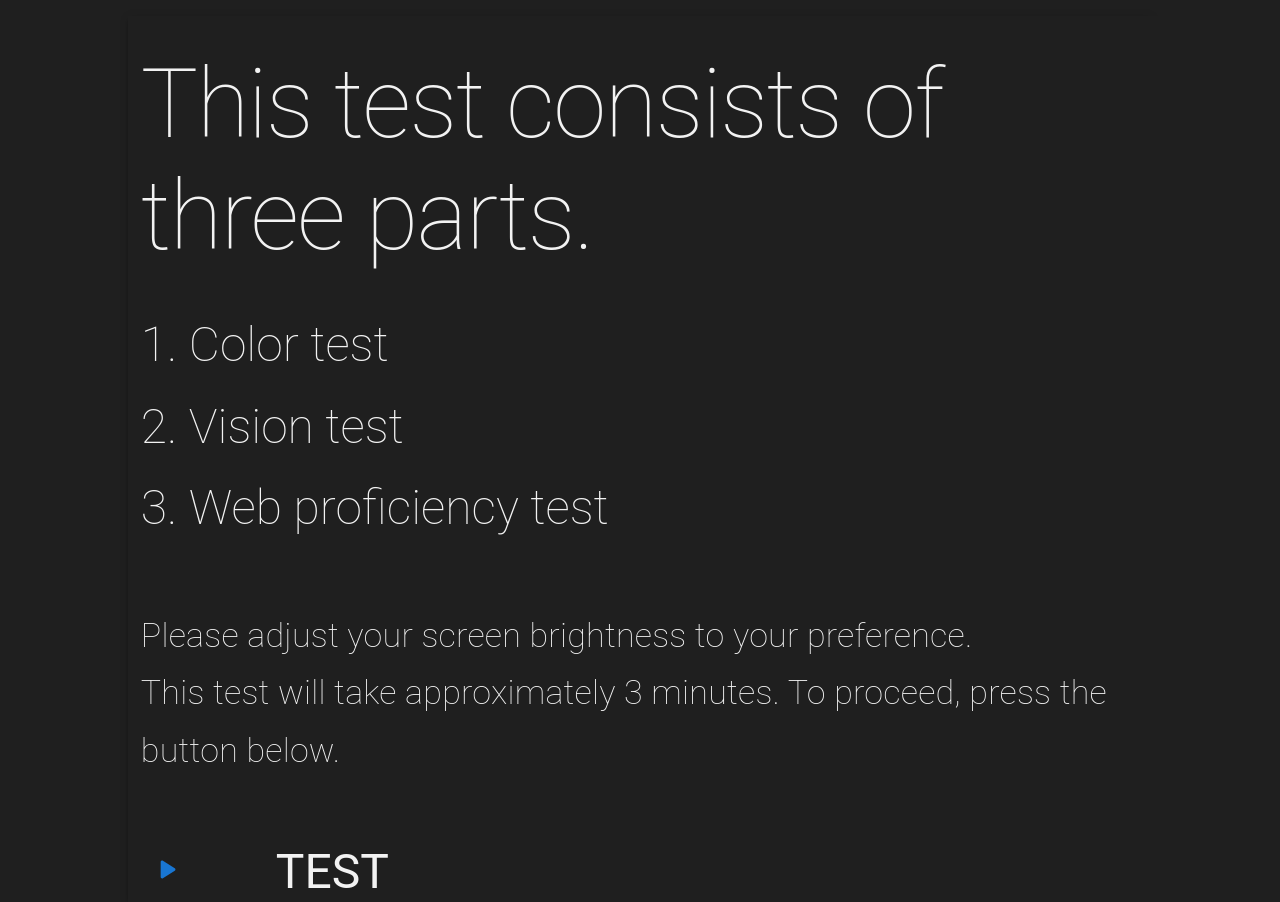
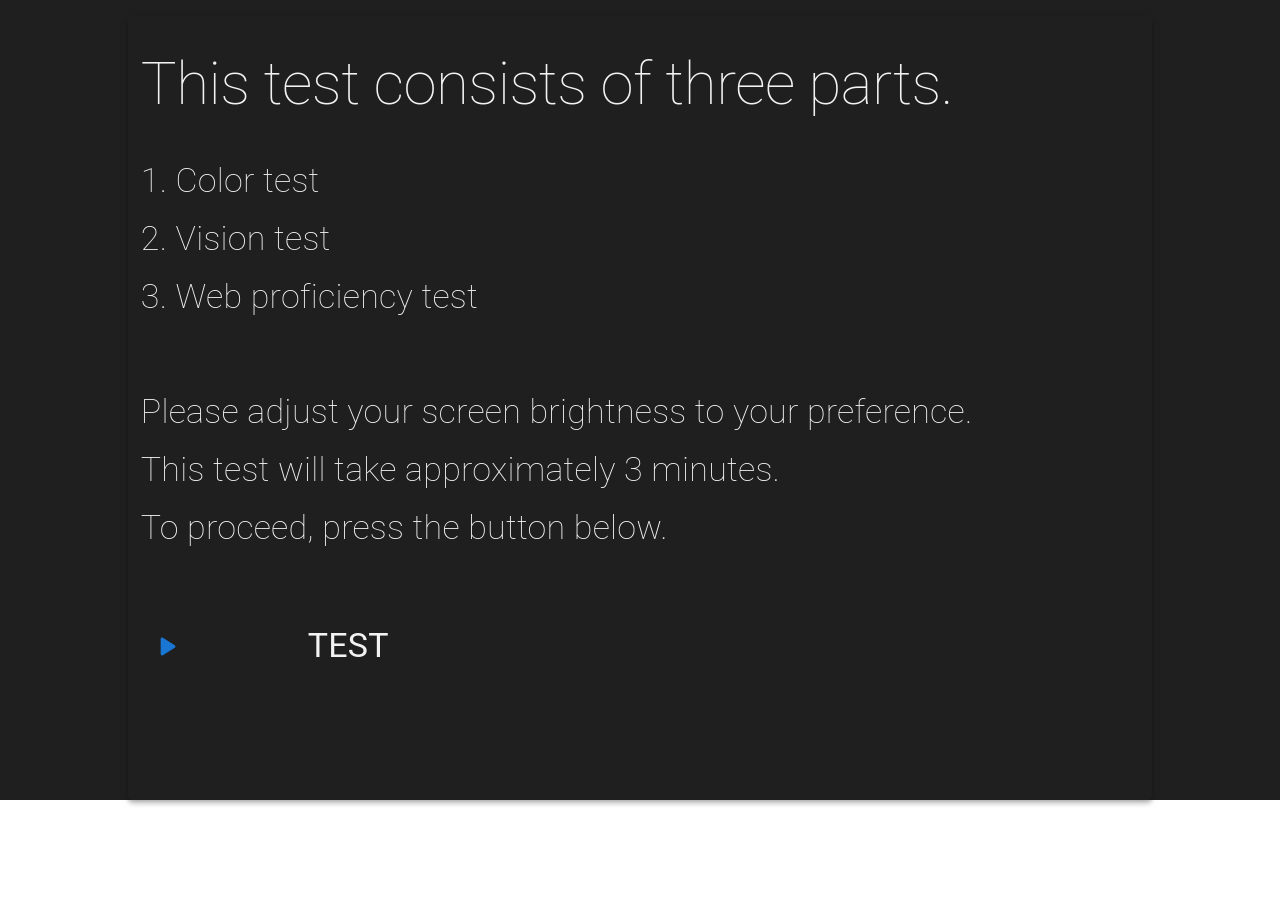
Before and after one commit to pinkishincoloragain/VisualHelper, a React (Create React App) app: page /test in a window 1280 px wide. After the commit the page ends 800 px from the top, so only its background shows below. Built offline with nearby package versions, Linux system fonts and the light colour scheme.

Commit message:
added Readingtest Test box

```diff
--- a/src/Components/Button2.js
+++ b/src/Components/Button2.js
@@ -44,9 +44,9 @@ export default function Button2(props) {
       </Box>
       <Box sx={{ margin: "auto" }}>
         <Typography
-          variant="h3"
+          variant="h4"
           color={mode ? "#f2f2f2" : "#1f1f1f"}
-          fontSize={"h3.fontSize"}
+          fontSize={"h4.fontSize"}
         >
           {props.name}
         </Typography>
--- a/src/Components/LinkButton.js
+++ b/src/Components/LinkButton.js
@@ -12,7 +12,7 @@ export default function LinkButton(props) {
       sx={{
         // width: "6vw",
         height: "5vh",
-        ...props.sx
+        ...props.sx,
       }}
     >
       <Button2
--- a/src/Components/Styles.js
+++ b/src/Components/Styles.js
@@ -1,9 +1,11 @@
-import { Typography, Box } from "@mui/material";
+import { useState } from "react";
+
+import { Typography } from "@mui/material";
 
 const Typography2 = (props) => {
   return (
     <Typography
-      variant="h3"
+      variant="h4"
       fontWeight={"100"}
       lineHeight="1.7"
       onClick={props.onClick}
@@ -14,27 +16,4 @@ const Typography2 = (props) => {
   );
 };
 
-const TextBox = (props) => {
-  return (
-    <Box
-      sx={{
-        p: "1rem",
-        width: "100%",
-        height: "100%",
-        backgroundColor: !props.darkMode ? "#f2f2f2" : "#1f1f1f",
-        border: !props.darkMode ? "solid red 1px" : "solid yellow 1px",
-        ...props.sx,
-      }}
-    >
-      <Typography
-        sx={{ px: "4vw" }}
-        variant="h6"
-        color={props.darkMode ? "#f2f2f2" : "#1f1f1f"}
-      >
-        {props.text}
-      </Typography>
-    </Box>
-  );
-};
-
-export { Typography2, TextBox };
+export { Typography2 };
--- a/src/Components/Test/Notice.js
+++ b/src/Components/Test/Notice.js
@@ -24,19 +24,19 @@ export default function Notice(props) {
   const brightness = !darkMode ? "brightness" : "brightness";
 
   return (
-    <Box sx={{ height: "100%" }}>
+    <Box sx={{ height: "98vh" }}>
       <Box
         sx={{
           pl: "1vw",
           pr: "1vw",
           pt: "4vh",
-          width: "80vw",
+          width: "70vw",
           backgroundColor: darkMode ? "#1f1f1f" : "#f2f2f2",
         }}
       >
         <Typography
           sx={{ color: !darkMode ? "#1f1f1f" : "#f2f2f2", mb: "4vh" }}
-          variant="h1"
+          variant="h2"
           fontWeight={"100"}
         >
           This test consists of three parts.
@@ -63,8 +63,8 @@ export default function Notice(props) {
           <br />
           Please adjust your screen {brightness} to your preference.
           <br />
-          This test will take approximately 3 minutes. To proceed, press the
-          button below.
+          This test will take approximately 3 minutes.
+          <br /> To proceed, press the button below.
           <br />
           <br />
         </Typography>
--- a/src/Components/Test/ReadingTest.js
+++ b/src/Components/Test/ReadingTest.js
@@ -5,7 +5,7 @@ import Plate6 from "../../assets/test/Plate6.gif";
 import Plate7 from "../../assets/test/Plate7.gif";
 import Plate8 from "../../assets/test/Plate8.gif";
 import { useSelector } from "react-redux";
-import { TextBox } from "../Styles";
+import TextBox from "./TextBox";
 
 const q7 = {
   name: "q4",
@@ -23,6 +23,8 @@ const q7 = {
 };
 const q8 = {
   name: "q5",
+  text1: "fish",
+  text2: "fish2",
 };
 const q9 = {
   name: "q6",
@@ -35,11 +37,31 @@ const q9 = {
 
 const questions = [q7, q8, q9];
 
+// configuration : darkmode, font, ...
+const configuration = [];
+
 const ReadingTest = (props) => {
   const darkMode = useSelector((state) => state.mode.value);
 
   const handleClick = () => {
     props.handleStep();
+  };
+
+  const questionForm = () => {
+    return (
+      <>
+        <TextBox
+          onClick={handleClick}
+          text={questions[props.qNum].text1}
+          darkMode={false}
+        />
+        <TextBox
+          onClick={handleClick}
+          text={questions[props.qNum].text2}
+          darkMode={true}
+        />
+      </>
+    );
   };
 
   return (
@@ -75,29 +97,8 @@ const ReadingTest = (props) => {
             // border: "1px solid #f2f2f2",
           }}
         >
-          <TextBox text={questions[props.qNum].text1} darkMode={false} />
-          <Button2 name="finished" sx={{ mb: "10vh" }} />
-          <TextBox text={questions[props.qNum].text2} darkMode={true} />
-          <Button2 name="finished" />
-          <Box
-            sx={{
-              display: "flex",
-              width: "15vw",
-              // margin: "auto",
-              mt: "20vh",
-              ml: "30vw",
-            }}
-          >
-            <Button2
-              sx={{
-                ml: "5vw",
-                mt: "20vh",
-                width: "20vw",
-              }}
-              name="Finish"
-              onClick={handleClick}
-            ></Button2>
-          </Box>
+          {/* {console.log("qNum: " + props.qNum)} */}
+          {questionForm()}
         </Box>
       </Box>
     </>
--- a/src/Components/Test/Test.js
+++ b/src/Components/Test/Test.js
@@ -1,4 +1,4 @@
-import { useState, useEffect } from "react";
+import { useRef, useState, useEffect } from "react";
 import { useSelector } from "react-redux";
 import { Typography, Paper } from "@mui/material";
 import { Box } from "@mui/system";
@@ -10,22 +10,31 @@ import ResultPage from "../../Views/ResultPage";
 import { useMemo } from "react";
 import styled, { keyframes } from "@emotion/react";
 
+const timeBar = keyframes`
+from {
+  width: 0%;
+  }
+  to {
+    width: 100%;
+    }
+    `;
+
 function TimeBar(props) {
   const darkMode = useSelector((state) => state.mode.value);
-  const [rerender, setRerender] = useState(false);
+  const timeBarRef = useRef(null);
 
   useEffect(() => {
-    console.log(props.step);
-  }, [props.step]);
+    setInterval(() => {
+      handleTimeBar();
+      console.log("fish");
+      console.log(props.step);
+    }, 1000);
+  });
 
-  const timeBar = keyframes`
-  from {
-    width: 0%;
-    }
-    to {
-      width: 100%;
-      }
-      `;
+  const handleTimeBar = () => {
+    timeBarRef.current.style.animation = "none";
+    // timeBarRef.current.style.animation = `${timeBar} 30s linear`;
+  };
 
   return (
     <Box
@@ -37,16 +46,8 @@ function TimeBar(props) {
         backgroundColor: !darkMode ? "#f2f2f2" : "#1f1f1f",
         animation: `${timeBar} 30s linear`,
       }}
-    >
-      {props.step}
-      {/* <Typography
-        pl={8}
-        color={!darkMode ? "#1f1f1f" : "#f2f2f2"}
-        fontSize={"h4.f ontSize"}
-      > */}
-      {/* {Math.floor(time / 10)} */}
-      {/* </Typography> */}
-    </Box>
+      ref={timeBarRef}
+    ></Box>
   );
 }
 
@@ -56,11 +57,13 @@ export default function Test() {
   const [step, setStep] = useState(-1);
   const [test, setTest] = useState([]);
 
+  // const [rerender, setRerender] = useState(false);
+
   useEffect(() => {
     const interval = setInterval(() => {
       handleTime();
     }, 100);
-    console.log(time);
+    // console.log(time);
     return () => clearInterval(interval);
   }, [time, step]);
 
@@ -99,7 +102,7 @@ export default function Test() {
               backgroundColor: !darkMode ? "#1f1f1f" : "#f2f2f2",
             }}
           >
-            <TimeBar step={step} timeLimit={30} />
+            <TimeBar step={step} />
           </Paper>
 
           <Box
@@ -112,6 +115,7 @@ export default function Test() {
               backgroundColor: darkMode ? "#1f1f1f" : "#f2f2f2",
               display: "flex",
               flexDirection: "column",
+              height: "100vh",
             }}
           >
             {0 <= step && step < 6 ? (
--- /dev/null
+++ b/src/Components/Test/TextBox.js
@@ -0,0 +1,42 @@
+import { useState } from "react";
+import { Typography, Box } from "@mui/material";
+import Button2 from "../Button2";
+
+export default function TextBox(props) {
+  const [show, setShow] = useState(false);
+  return (
+    <>
+      <Box
+        sx={{
+          p: "1rem",
+          width: "80%",
+          height: "100%",
+          backgroundColor: !props.darkMode ? "#f2f2f2" : "#1f1f1f",
+          border: !props.darkMode ? "solid red 1px" : "solid yellow 1px",
+          ...props.sx,
+        }}
+        onClick={() => setShow(true)}
+      >
+        {show ? (
+          <Typography
+            sx={{ px: "4vw" }}
+            variant="h6"
+            color={props.darkMode ? "#f2f2f2" : "#1f1f1f"}
+          >
+            {props.text}
+          </Typography>
+        ) : null}
+      </Box>
+      {show ? (
+        <Button2
+          sx={{
+            color: props.darkMode ? "#f2f2f2" : "#1f1f1f",
+          }}
+          name="Finish test"
+        ></Button2>
+      ) : (
+        <Button2 onClick={() => setShow(true)} name="Start test"></Button2>
+      )}
+    </>
+  );
+}
```
